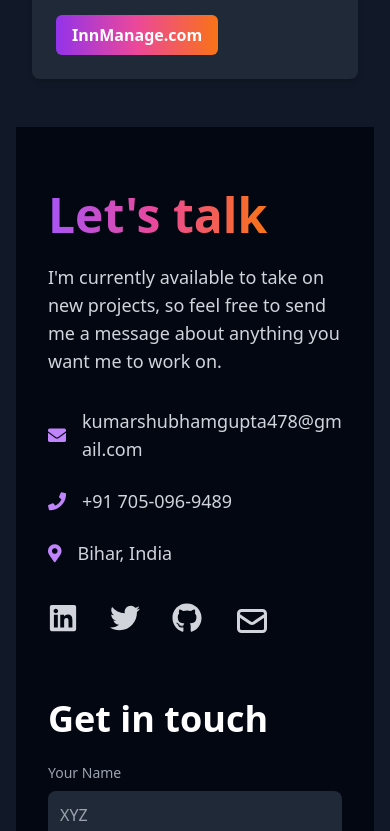
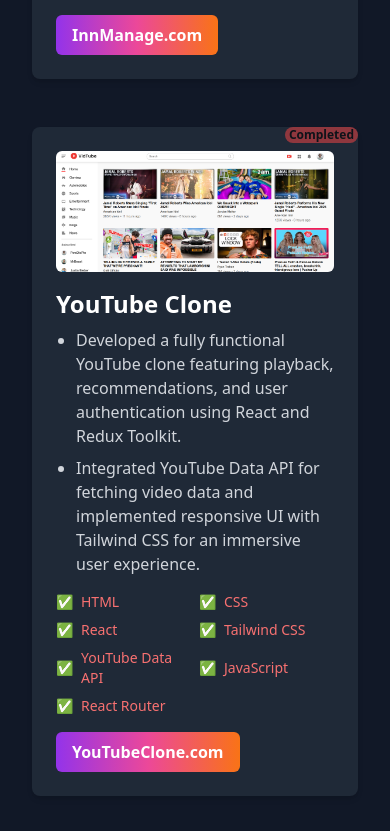
Before and after one commit to codezshubham/MyPorfolio, a React (Create React App) app: page / in a window 390 px wide. Shown: the part 6370-7201 px from the top of the page. Built offline with nearby package versions, Linux system fonts and the light colour scheme.

Commit message:
update Project

```diff
--- a/src/App.js
+++ b/src/App.js
@@ -10,6 +10,7 @@
 import CurrentProject from './Component/CurrentProject';
 import Project1 from './Component/Project1';
 import Project2 from './Component/Project2';
+import Project3 from './Component/Project3';
 
 function App() {
   return (
@@ -37,6 +38,7 @@
               <Project1/>
               <Project />
               <Project2/>
+              <Project3/>
             </section>
 
             <section id="contact">
--- /dev/null
+++ b/src/Component/Project3.jsx
@@ -0,0 +1,72 @@
+import { useState } from 'react';
+import youtubeCloneImg from '../Assest/Screenshot 2025-05-19 164928.png'; // Update path to your YouTube clone screenshot
+
+const YouTubeCloneProject = () => {
+  const [isLinkClicked, setIsLinkClicked] = useState(false);
+
+  const handleLinkClick = (e) => {
+    e.preventDefault();
+    setIsLinkClicked(true);
+    setTimeout(() => {
+      setIsLinkClicked(false);
+      window.open('https://youtube-clone-lac-beta.vercel.app/', '_blank'); // Replace with your actual URL
+    }, 200);
+  };
+
+  return (
+    <section className="bg-gray-900 text-gray-300 my-12">
+      <div className="container mx-auto px-4">
+        <div className="flex flex-col md:flex-row items-center bg-gray-800 p-6 rounded-lg shadow-md relative">
+
+          {/* Project Image */}
+          <div className="flex-shrink-0 mb-4 md:mb-0 md:mr-8">
+            <img
+              src={youtubeCloneImg}
+              alt="YouTube Clone Screenshot"
+              className="rounded-md w-full md:w-80 h-auto object-cover transition-transform duration-300 hover:scale-105"
+            />
+          </div>
+
+          {/* Project Details */}
+          <div className="text-left">
+            <h3 className="text-2xl font-bold text-white mb-2">YouTube Clone</h3>
+
+            {/* Status Badge */}
+            <div className="flex flex-row absolute top-0 right-0">
+              <span className="ml-3 text-xs lg:text-sm font-bold px-1 rounded-full bg-red-500 text-black animate-pulse transition duration-0">
+                Completed
+              </span>
+            </div>
+
+            {/* Description */}
+            <ul className="list-disc ml-5 space-y-2 mb-4">
+              <li>Developed a fully functional YouTube clone featuring playback, recommendations, and user authentication using React and Redux Toolkit.</li>
+              <li>Integrated YouTube Data API for fetching video data and implemented responsive UI with Tailwind CSS for an immersive user experience.</li>
+            </ul>
+
+            {/* Technologies Used */}
+            <div className="grid grid-cols-2 sm:grid-cols-3 gap-2 mb-4 text-sm">
+              {['HTML', 'CSS', 'React', 'Tailwind CSS', 'YouTube Data API', 'JavaScript', 'React Router'].map((tech, index) => (
+                <div key={index} className="flex items-center space-x-2">
+                  <span className="text-green-400">✅</span>
+                  <span className="text-red-400">{tech}</span>
+                </div>
+              ))}
+            </div>
+
+            {/* Project Link */}
+            <a
+              href="https://youtube-clone-lac-beta.vercel.app/"
+              onClick={handleLinkClick}
+              className={`inline-block bg-gradient-to-r from-purple-600 via-pink-500 to-orange-500 text-white font-bold px-4 py-2 rounded-md transition-transform duration-300 ${isLinkClicked ? 'scale-95' : 'scale-100'}`}
+            >
+              YouTubeClone.com
+            </a>
+          </div>
+        </div>
+      </div>
+    </section>
+  );
+};
+
+export default YouTubeCloneProject;
```
Also changed, not shown: src/Assest/Screenshot 2025-05-19 164928.png (added).
